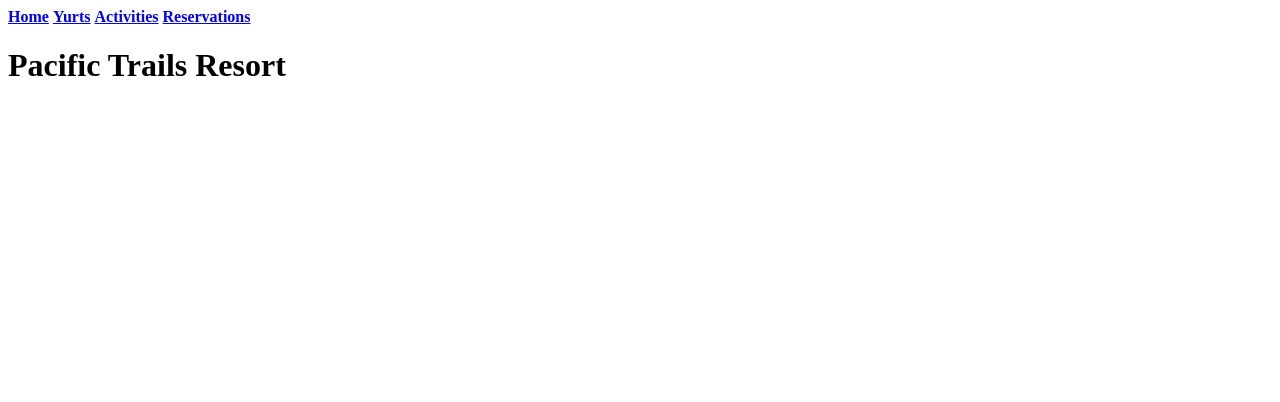
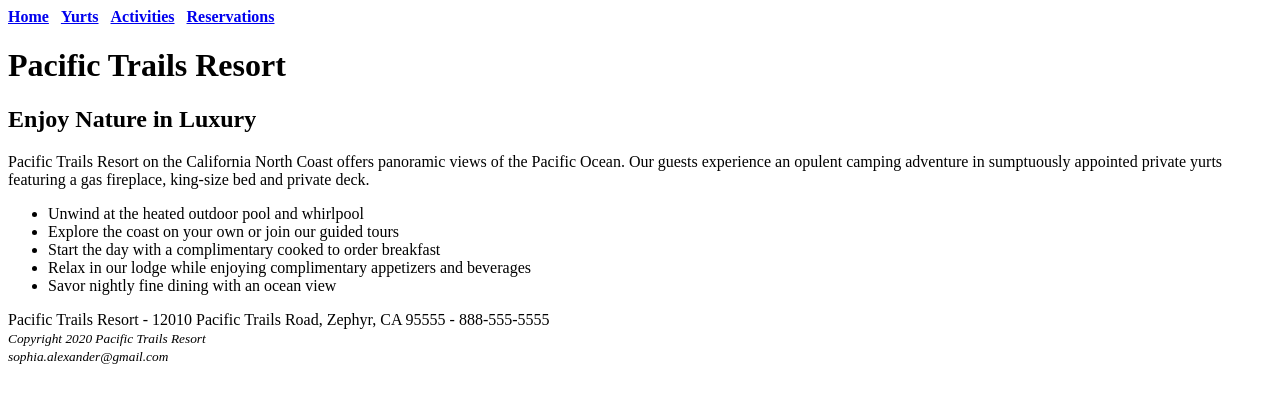
Before and after one commit to Yxxsung/Chapter-2-Resort, a plain HTML site: page Index.html in a window 1280 px wide. Drawn offline with Linux system fonts and the light colour scheme.

Commit message:
Index page done

```diff
--- a/Index.html
+++ b/Index.html
@@ -1,12 +1,12 @@
-
+<!Apparently this is a comment???>
 
 <!DOCTYPE html>
 <html lang="en">
     <nav>
-        <b><a href="index.html">Home</a></b>
-        <b><a href="yurts.html">Yurts</a></b>
-        <b><a href="activities.html">Activities</a></b>
-        <b><a href="Reservations.html">Reservations</a></b>
+        <b><a href="index.html">Home</a></b> &nbsp;
+        <b><a href="yurts.html">Yurts</a></b> &nbsp;
+        <b><a href="activities.html">Activities</a></b> &nbsp;
+        <b><a href="Reservations.html">Reservations</a></b> &nbsp;
     </nav>
     <head>
         <h1>Pacific Trails Resort</h1>
@@ -14,10 +14,29 @@
     <title>
         Pacific Trails Resort
     </title>
-    <body>
-
-    </body>
+    <main>
+        <body>
+            <h2>
+                Enjoy Nature in Luxury
+            </h2>
+            <p>
+                Pacific Trails Resort on the California North Coast offers panoramic views of the Pacific Ocean.
+                Our guests experience an opulent camping adventure in sumptuously appointed private yurts featuring
+                a gas fireplace, king-size bed and private deck.
+            </p>
+            <ul>
+                <li>Unwind at the heated outdoor pool and whirlpool</li>
+                <li>Explore the coast on your own or join our guided tours</li>
+                <li>Start the day with a complimentary cooked to order breakfast</li>
+                <li>Relax in our lodge while enjoying complimentary appetizers and beverages</li>
+                <li>Savor nightly fine dining with an ocean view</li>
+            </ul>
+            <div>
+                Pacific Trails Resort - 12010 Pacific Trails Road, Zephyr, CA 95555 - 888-555-5555
+            </div>
+        </body>
+    </main>
     <footer>
-
+        <small><i>Copyright 2020 Pacific Trails Resort <br> sophia.alexander@gmail.com </i></small>
     </footer>
 </html>
```
